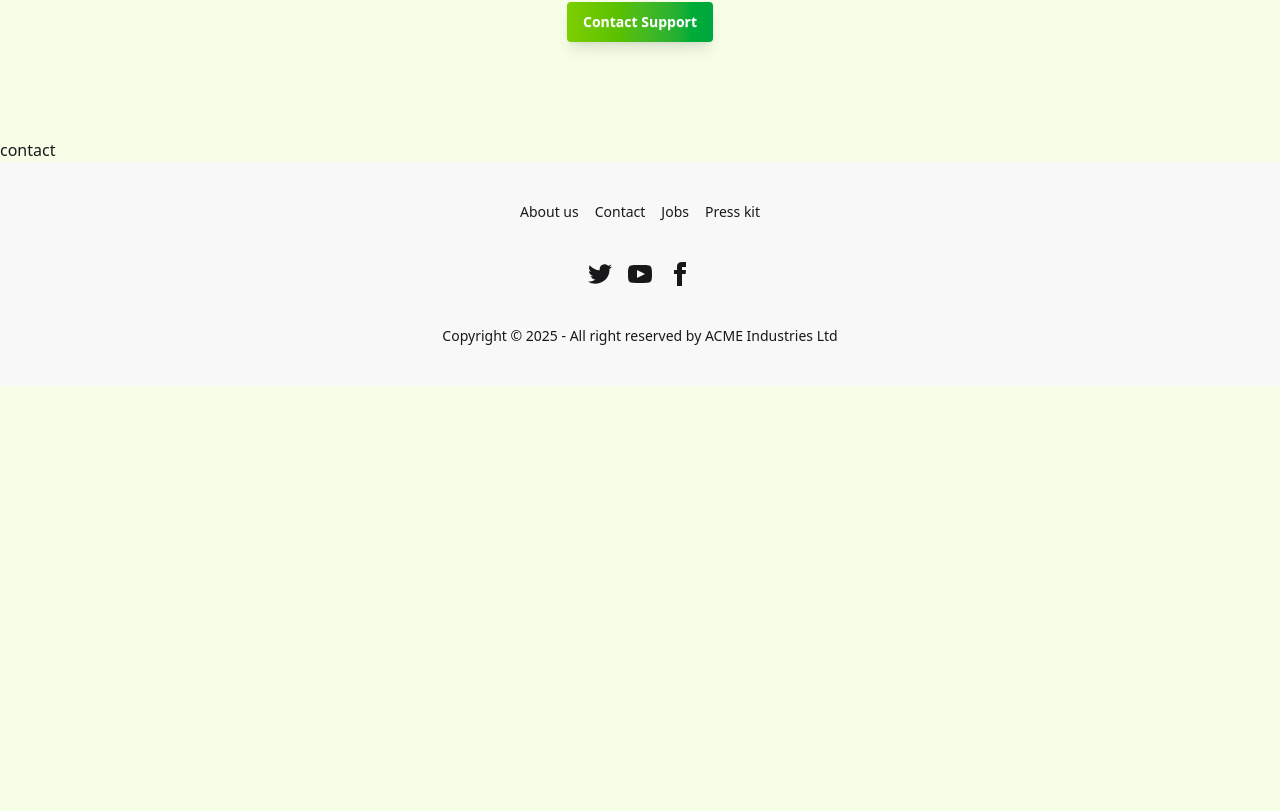
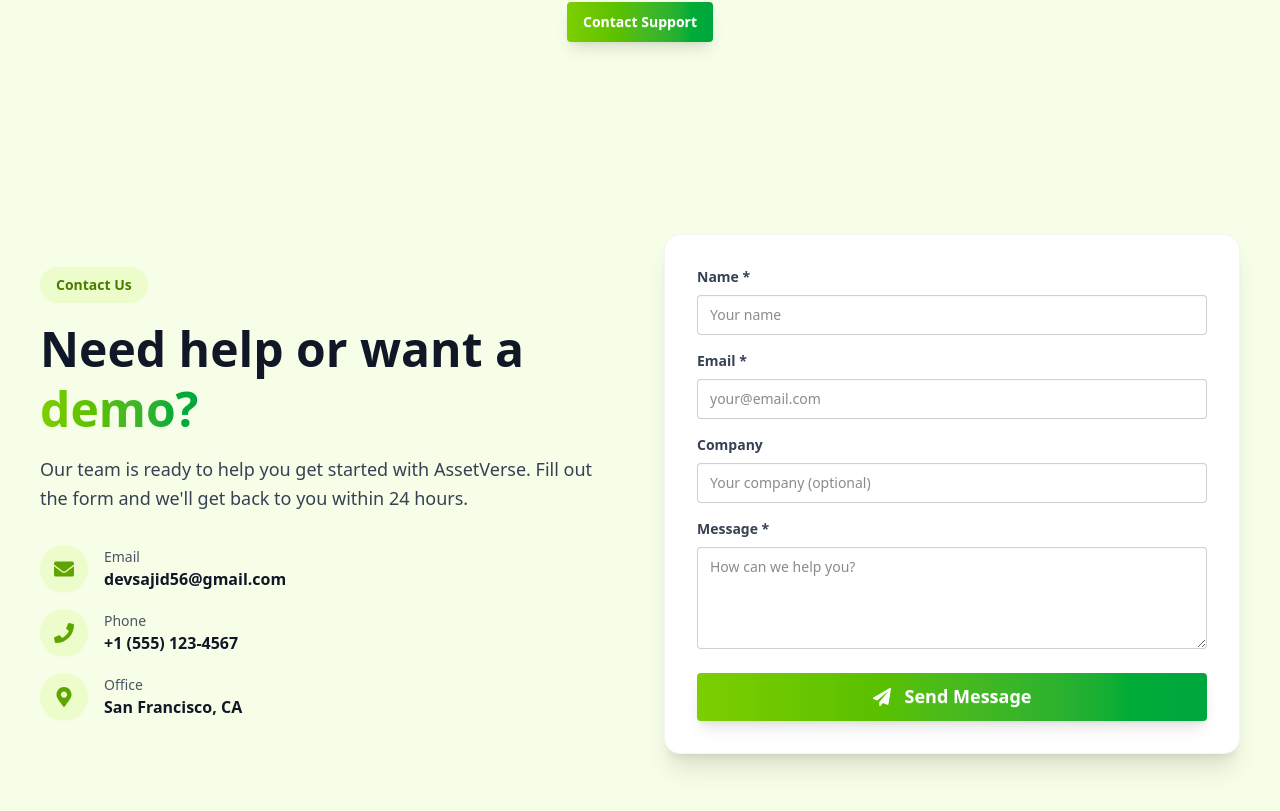
Before and after one commit to sajid-7756/AssetVerse-Client, a React (Vite) app: page / in a window 1280 px wide. Shown: the part 6169-6980 px from the top of the page. Before the commit the page ends 6555 px from the top, so only its background shows below. Built offline with nearby package versions, Linux system fonts and the light colour scheme; no server answers.

Commit message:
added contact section

```diff
--- a/src/components/Home/Contact/Contact.jsx
+++ b/src/components/Home/Contact/Contact.jsx
@@ -1,11 +1,188 @@
-import React from 'react'
+import React, { useState } from "react";
+import {
+  FaPaperPlane,
+  FaEnvelope,
+  FaPhone,
+  FaMapMarkerAlt,
+} from "react-icons/fa";
+import Container from "../../Shared/Container";
+import toast from "react-hot-toast";
+const Contact = () => {
+  const [formData, setFormData] = useState({
+    name: "",
+    email: "",
+    company: "",
+    message: "",
+  });
 
-const Contact = () => {
+  const handleChange = (e) => {
+    setFormData({
+      ...formData,
+      [e.target.name]: e.target.value,
+    });
+  };
+
+  const handleSubmit = (e) => {
+    e.preventDefault();
+    console.log("Form submitted:", formData);
+    toast.success("Thank you for contacting us! We'll get back to you soon.");
+    // Reset form
+    setFormData({ name: "", email: "", company: "", message: "" });
+  };
+
   return (
-    <div>
-      contact
+    <div className="py-16 md:py-24 px-4 bg-lime-50">
+      <Container className="max-w-7xl mx-auto">
+        <div className="grid md:grid-cols-2 gap-12 items-center">
+          {/* Left Side - Text Content */}
+          <div>
+            <div className="inline-block px-4 py-2 bg-lime-100 text-lime-700 rounded-full font-bold text-sm mb-4">
+              Contact Us
+            </div>
+            <h2 className="text-4xl md:text-5xl font-bold text-gray-900 leading-tight mb-4">
+              Need help or want a{" "}
+              <span className="bg-linear-to-r from-lime-500 to-green-600 bg-clip-text text-transparent">
+                demo?
+              </span>
+            </h2>
+            <p className="text-lg text-gray-700 mb-8 leading-relaxed">
+              Our team is ready to help you get started with AssetVerse. Fill
+              out the form and we'll get back to you within 24 hours.
+            </p>
+
+            {/* Contact Info */}
+            <div className="space-y-4">
+              <div className="flex items-center gap-4">
+                <div className="w-12 h-12 bg-lime-100 rounded-full flex items-center justify-center text-lime-600">
+                  <FaEnvelope className="text-xl" />
+                </div>
+                <div>
+                  <p className="text-sm text-gray-600">Email</p>
+                  <p className="font-bold text-gray-900">
+                    devsajid56@gmail.com
+                  </p>
+                </div>
+              </div>
+              <div className="flex items-center gap-4">
+                <div className="w-12 h-12 bg-lime-100 rounded-full flex items-center justify-center text-lime-600">
+                  <FaPhone className="text-xl" />
+                </div>
+                <div>
+                  <p className="text-sm text-gray-600">Phone</p>
+                  <p className="font-bold text-gray-900">+1 (555) 123-4567</p>
+                </div>
+              </div>
+              <div className="flex items-center gap-4">
+                <div className="w-12 h-12 bg-lime-100 rounded-full flex items-center justify-center text-lime-600">
+                  <FaMapMarkerAlt className="text-xl" />
+                </div>
+                <div>
+                  <p className="text-sm text-gray-600">Office</p>
+                  <p className="font-bold text-gray-900">San Francisco, CA</p>
+                </div>
+              </div>
+            </div>
+          </div>
+
+          {/* Right Side - Contact Form */}
+          <div>
+            <form
+              onSubmit={handleSubmit}
+              className="bg-white rounded-2xl p-8 shadow-xl border border-gray-100"
+            >
+              {/* Name Field */}
+              <div className="mb-4">
+                <label
+                  htmlFor="name"
+                  className="block text-sm font-bold text-gray-700 mb-2"
+                >
+                  Name *
+                </label>
+                <input
+                  type="text"
+                  id="name"
+                  name="name"
+                  value={formData.name}
+                  onChange={handleChange}
+                  required
+                  className="input input-bordered w-full focus:outline-lime-500"
+                  placeholder="Your name"
+                />
+              </div>
+
+              {/* Email Field */}
+              <div className="mb-4">
+                <label
+                  htmlFor="email"
+                  className="block text-sm font-bold text-gray-700 mb-2"
+                >
+                  Email *
+                </label>
+                <input
+                  type="email"
+                  id="email"
+                  name="email"
+                  value={formData.email}
+                  onChange={handleChange}
+                  required
+                  className="input input-bordered w-full focus:outline-lime-500"
+                  placeholder="your@email.com"
+                />
+              </div>
+
+              {/* Company Field */}
+              <div className="mb-4">
+                <label
+                  htmlFor="company"
+                  className="block text-sm font-bold text-gray-700 mb-2"
+                >
+                  Company
+                </label>
+                <input
+                  type="text"
+                  id="company"
+                  name="company"
+                  value={formData.company}
+                  onChange={handleChange}
+                  className="input input-bordered w-full focus:outline-lime-500"
+                  placeholder="Your company (optional)"
+                />
+              </div>
+
+              {/* Message Field */}
+              <div className="mb-6">
+                <label
+                  htmlFor="message"
+                  className="block text-sm font-bold text-gray-700 mb-2"
+                >
+                  Message *
+                </label>
+                <textarea
+                  id="message"
+                  name="message"
+                  value={formData.message}
+                  onChange={handleChange}
+                  required
+                  rows="4"
+                  className="textarea textarea-bordered w-full focus:outline-lime-500"
+                  placeholder="How can we help you?"
+                ></textarea>
+              </div>
+
+              {/* Submit Button */}
+              <button
+                type="submit"
+                className="btn btn-lg w-full bg-linear-to-r from-lime-500 to-green-600 hover:from-lime-600 hover:to-green-700 text-white border-0 shadow-lg hover:shadow-xl transition-all duration-300"
+              >
+                <FaPaperPlane className="mr-2" />
+                Send Message
+              </button>
+            </form>
+          </div>
+        </div>
+      </Container>
     </div>
-  )
-}
+  );
+};
 
-export default Contact
+export default Contact;
--- a/src/layouts/MainLayout.jsx
+++ b/src/layouts/MainLayout.jsx
@@ -5,7 +5,7 @@
   return (
     <div>
       <Navbar />
-      <div className="container mx-auto min-h-[calc(100vh-68px)]">
+      <div className="mx-auto min-h-[calc(100vh-68px)]">
         <Outlet />
       </div>
       <Footer />
--- a/src/main.jsx
+++ b/src/main.jsx
@@ -14,7 +14,7 @@
     <QueryClientProvider client={queryClient}>
       <AuthProvider>
         <RouterProvider router={router} />
-        <Toaster position="top-right" reverseOrder={false} />
+        <Toaster reverseOrder={false} />
       </AuthProvider>
     </QueryClientProvider>
   </StrictMode>
```
